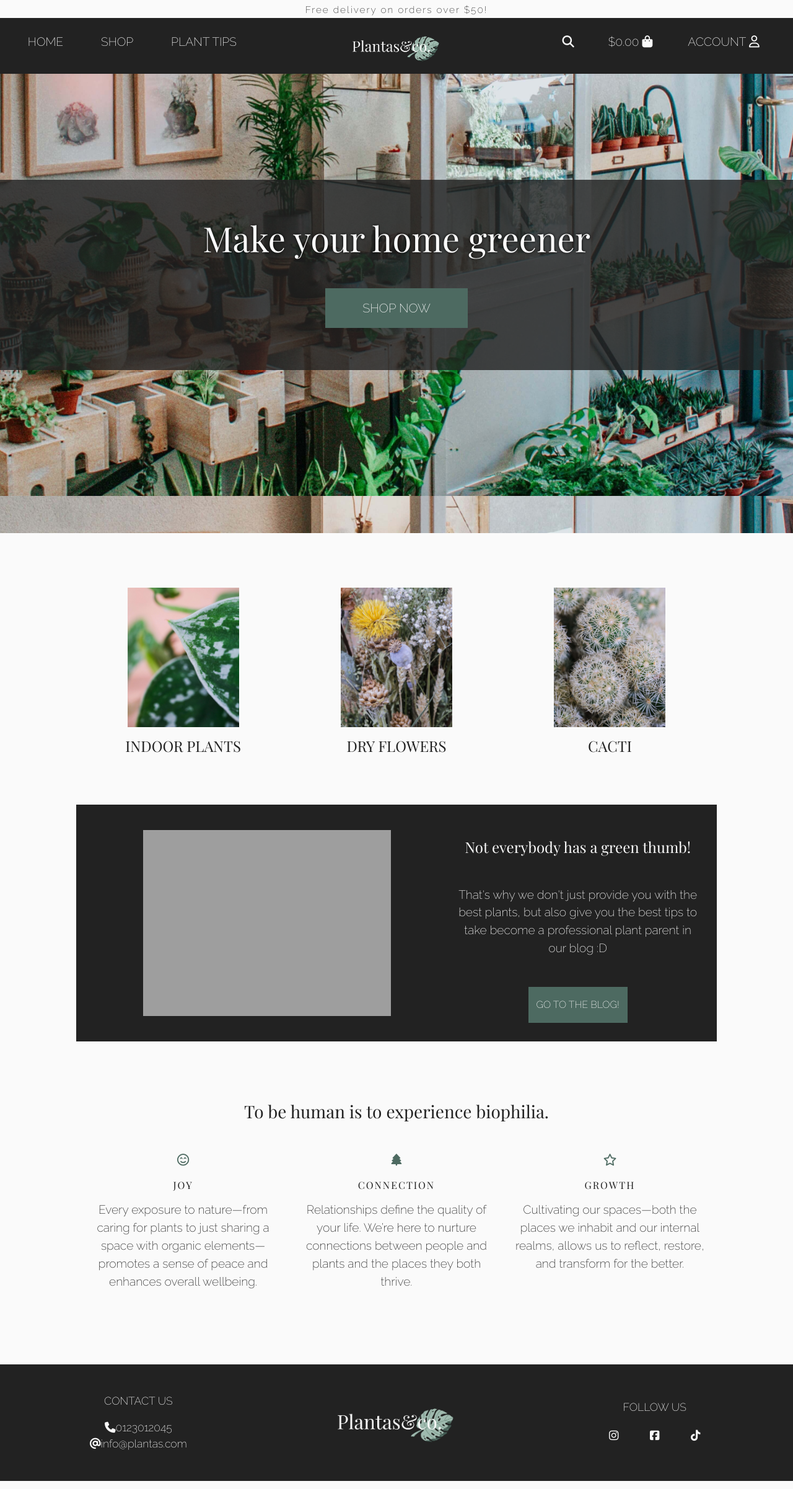
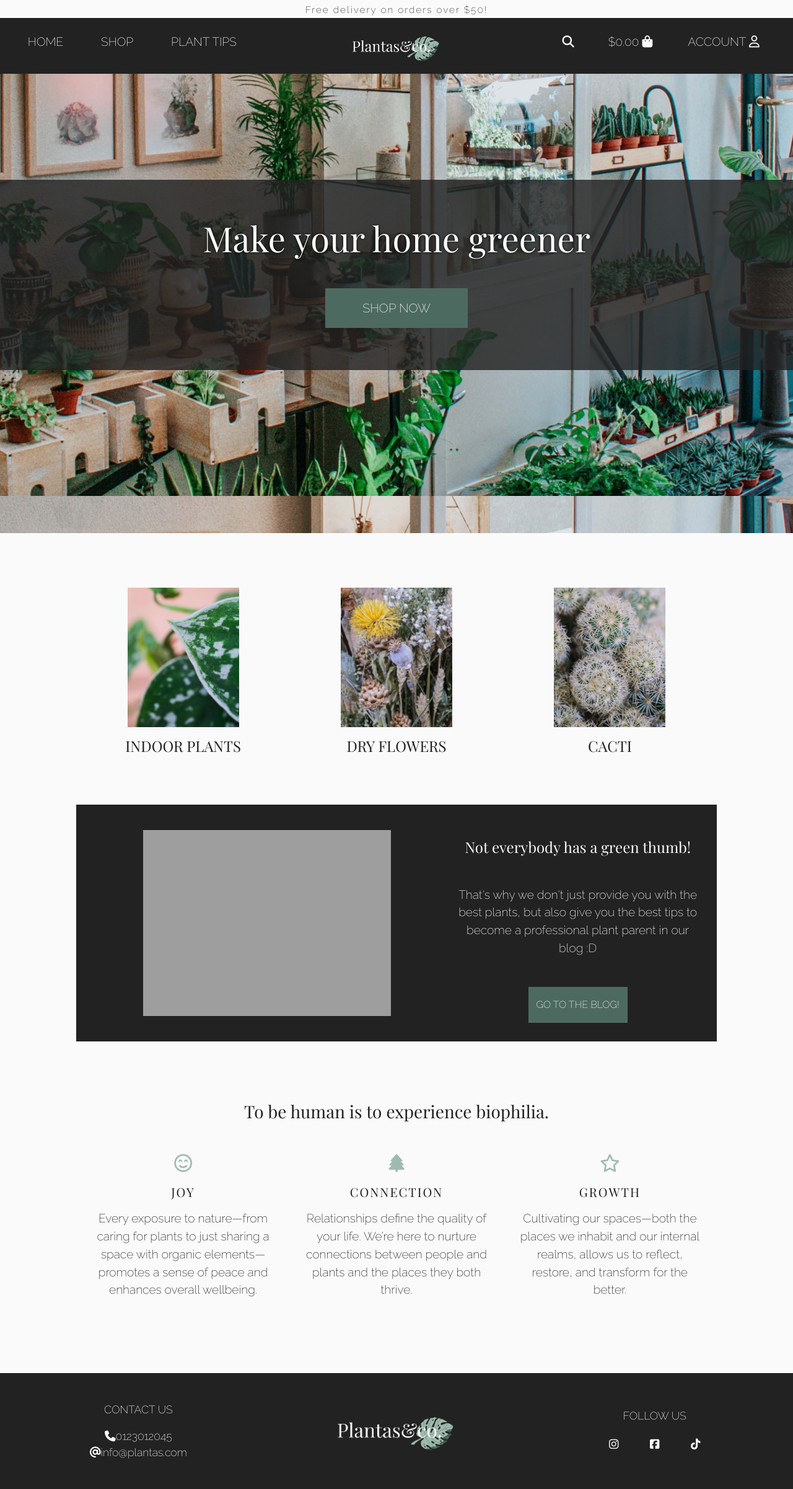
Before and after one commit to fernandagil/ms4-plants-shop, a Django app: page / in a window 1280 px wide. Shown: the whole page at 62% size. Run offline with Django 3.2, Linux system fonts and the light colour scheme; parts of the project's set-up code (start-up, migrations or seed data) failed here and were passed over; some libraries are stand-ins or nearby versions; grey boxes are pictures that could not be loaded.

Commit message:
Make values in home page stand out a big more

```diff
--- a/home/templates/home/index.html
+++ b/home/templates/home/index.html
@@ -60,7 +60,7 @@
                             <div class="col-12 col-lg-5 align-self-center">
                                 <h4 class="logo-font my-4">Not everybody has a green thumb!</h4>
                                 <p class="my-5">
-                                    That's why we don't just provide you with the best plants, but also give you the best tips to take become a professional plant parent in our blog :D
+                                    That's why we don't just provide you with the best plants, but also give you the best tips to become a professional plant parent in our blog :D
                                 </p>
                                 <div class="text-center"><a href="{% url 'blog' %}" class="btn btn-green text-uppercase py-3">Go to the blog!</a></div>
                             </div>
@@ -73,19 +73,19 @@
                     <div class="col-12 text-center">
                         <h3 class="logo-font my-5">To be human is to experience biophilia.</h3>
                     </div>
-                    <div class="col-12 col-md-4 mb-3 px-3">
+                    <div class="col-12 col-md-4 mb-3 px-4">
                         <div class="home-icon text-green"><i class="far fa-smile-beam"></i></div>
-                        <h6 class="care-header my-3 logo-font">Joy</h6>
+                        <h5 class="care-header my-3 logo-font">Joy</h5>
                         <p>Every exposure to nature—from caring for plants to just sharing a space with organic elements—promotes a sense of peace and enhances overall wellbeing.</p>
                     </div>
-                    <div class="col-12 col-md-4 mb-3 px-3">
+                    <div class="col-12 col-md-4 mb-3 px-4">
                         <div class="home-icon text-green"><i class="fas fa-tree"></i></div>
-                        <h6 class="care-header my-3 logo-font">Connection</h6>
+                        <h5 class="care-header my-3 logo-font">Connection</h5>
                         <p>Relationships define the quality of your life. We’re here to nurture connections between people and plants and the places they both thrive.</p>
                     </div>
-                    <div class="col-12 col-md-4 mb-3 px-3">
+                    <div class="col-12 col-md-4 mb-3 px-4">
                         <div class="home-icon text-green"><i class="far fa-star"></i></div>
-                        <h6 class="care-header my-3 logo-font">Growth</h6>
+                        <h5 class="care-header my-3 logo-font">Growth</h5>
                         <p>Cultivating our spaces—both the places we inhabit and our internal realms, allows us to reflect, restore, and transform for the better.</p>
                     </div>
                 </div>
--- a/static/css/base.css
+++ b/static/css/base.css
@@ -460,6 +460,8 @@ body {
 .home-icon i {
     font-size: 1.2rem;
     padding-top: 5px;
+    font-size: 1.8rem;
+    color: #9FBBAF;
 }
 
 .home-blog-div {
```
